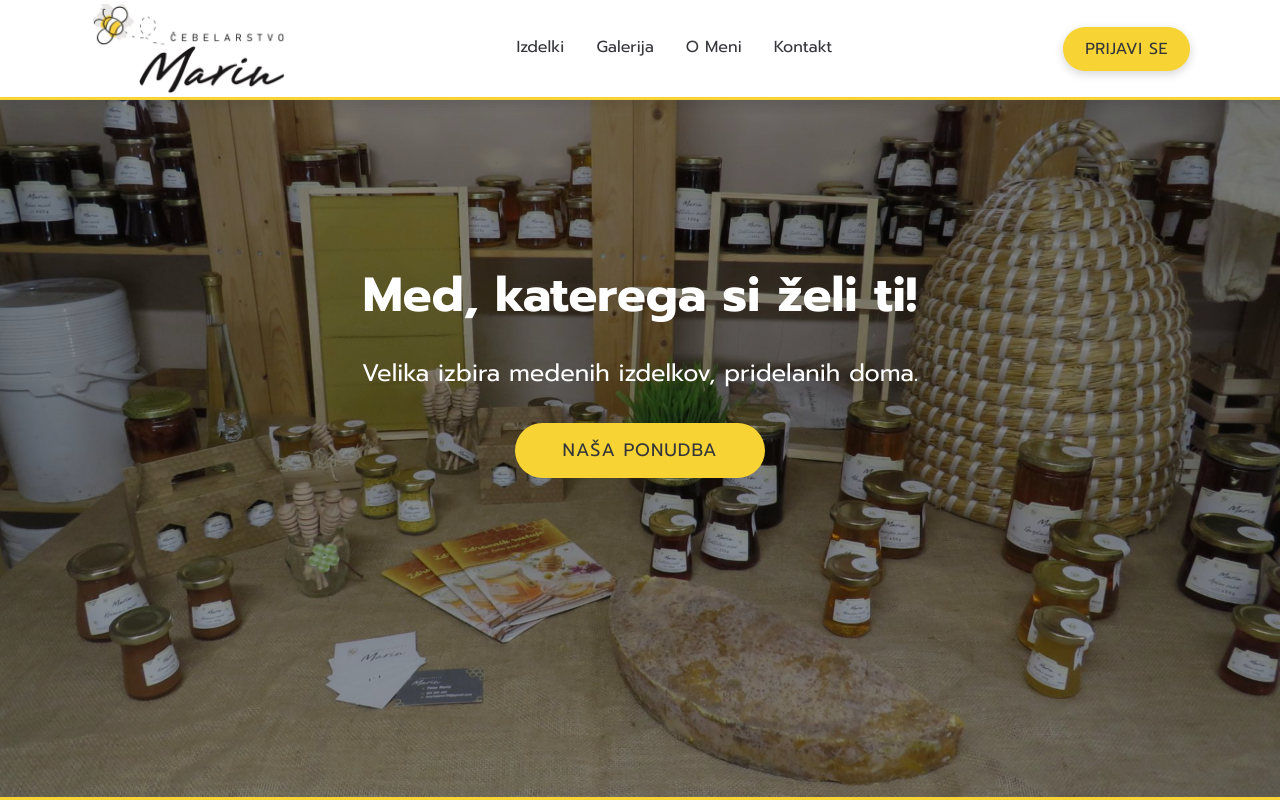
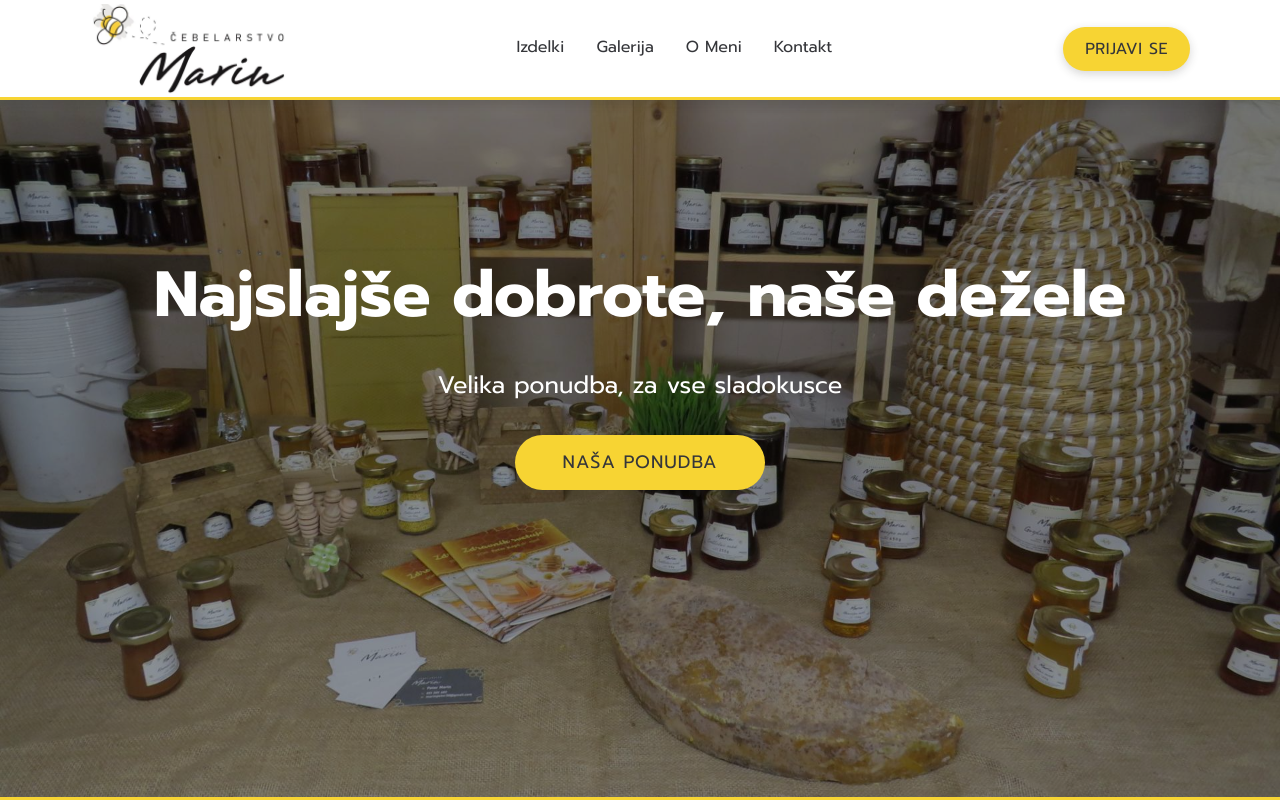
Before and after one commit to spymon/cebelarstvo-marin-react, a React (Create React App) app in the folder frontend/: page / in a window 1280 px wide. Shown: the top 800 px of the page. Built offline with nearby package versions, Linux system fonts and the light colour scheme.

Commit message:
add small style fixes

```diff
--- a/frontend/public/index.html
+++ b/frontend/public/index.html
@@ -29,7 +29,7 @@
       href="https://fonts.googleapis.com/css2?family=Prompt:wght@400;500;700&display=swap"
       rel="stylesheet"
     />
-    <title>React App</title>
+    <title>Čebelarstvo Marin</title>
   </head>
   <body>
     <noscript>You need to enable JavaScript to run this app.</noscript>
--- a/frontend/src/components/HeroSection/HeroElements.js
+++ b/frontend/src/components/HeroSection/HeroElements.js
@@ -39,7 +39,7 @@ export const HeroContent = styled.div`
 
 export const HeroH1 = styled.h1`
   color: #fff;
-  font-size: 3rem;
+  font-size: 4rem;
   text-align: center;
 
   @media screen and (max-width: 768px) {
--- a/frontend/src/components/HeroSection/index.js
+++ b/frontend/src/components/HeroSection/index.js
@@ -18,8 +18,8 @@ export const HeroSection = () => {
         <ImageBg src={heroBackground} />
       </HeroBg>
       <HeroContent>
-        <HeroH1>Med, katerega si želi ti!</HeroH1>
-        <HeroP>Velika izbira medenih izdelkov, pridelanih doma.</HeroP>
+        <HeroH1>Najslajše dobrote, naše dežele</HeroH1>
+        <HeroP>Velika ponudba, za vse sladokusce </HeroP>
         <HeroBtnWrapper>
           <Button
             to="products"
--- a/frontend/src/components/Sidebar/SidebarElements.js
+++ b/frontend/src/components/Sidebar/SidebarElements.js
@@ -46,6 +46,8 @@ export const SidebarMenu = styled.ul`
   grid-template-columns: 1fr;
   grid-template-rows: repeat(5, 80px);
   text-align: center;
+  padding: 0;
+  list-style-type: none;
 
   @media screen and (max-width: 480px) {
     grid-template-rows: repeat(5, 60px);
--- a/package.json
+++ b/package.json
@@ -9,6 +9,10 @@
     "client": "npm start --prefix frontend",
     "dev": "concurrently \"npm run server\" \"npm run client\""
   },
+  "browserslist": [
+    "defaults and supports es6-module",
+    "maintained node versions"
+  ],
   "author": "Simon Žižek",
   "license": "ISC",
   "dependencies": {
```
